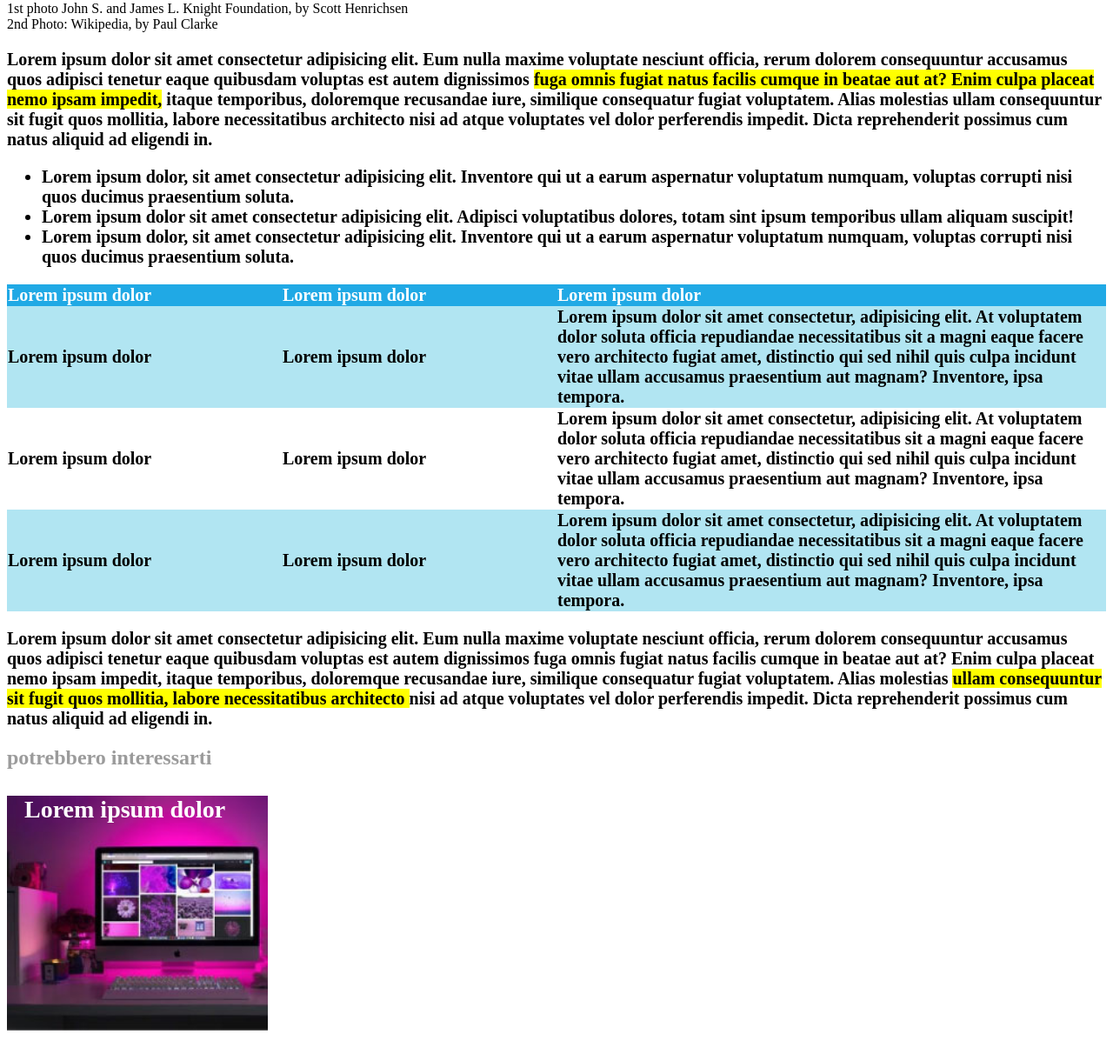
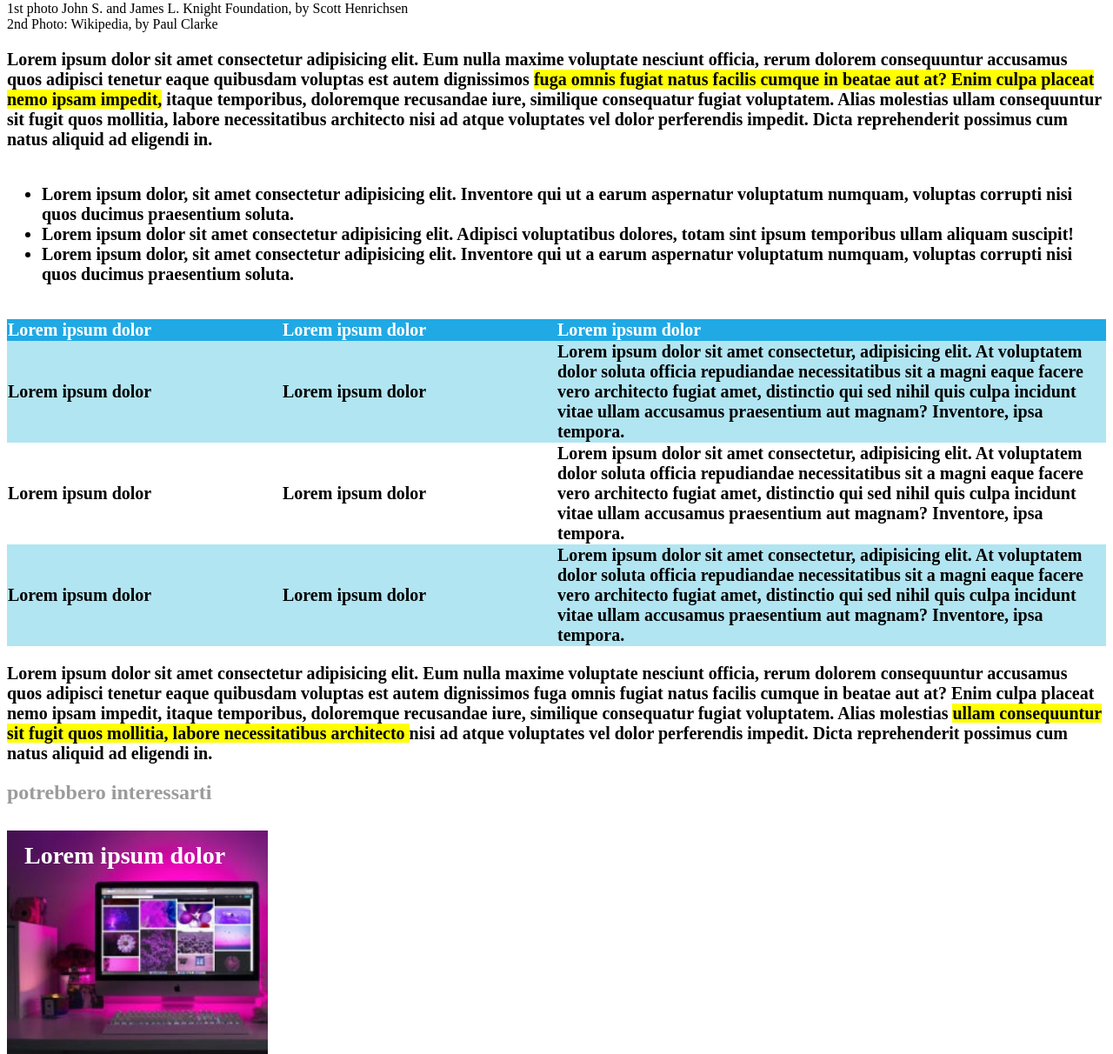
Before and after one commit to andrearep/html-css-booleaner, a plain HTML site: page index.html in a window 1280 px wide. Shown: the part 803-2015 px from the top of the page at 87% size. Drawn offline with Linux system fonts and the light colour scheme.

Commit message:
aggiunta padding

```diff
--- a/index.html
+++ b/index.html
@@ -32,10 +32,10 @@
         <span>2nd Photo: Wikipedia, by Paul Clarke</span>
 
         <!-- article paragraph -->
-        <p>Lorem ipsum dolor sit amet consectetur adipisicing elit. Eum nulla maxime voluptate nesciunt officia, rerum dolorem consequuntur accusamus quos adipisci tenetur eaque quibusdam  voluptas est autem dignissimos <span class="yellow_p">fuga omnis fugiat natus facilis cumque in beatae aut at? Enim culpa placeat nemo ipsam impedit,</span> itaque temporibus, doloremque recusandae iure, similique consequatur fugiat voluptatem. Alias molestias ullam consequuntur sit fugit quos mollitia, labore necessitatibus architecto nisi ad atque voluptates vel dolor perferendis impedit. Dicta reprehenderit possimus cum natus aliquid ad eligendi in. </p>
+        <p id="paragraph_1">Lorem ipsum dolor sit amet consectetur adipisicing elit. Eum nulla maxime voluptate nesciunt officia, rerum dolorem consequuntur accusamus quos adipisci tenetur eaque quibusdam  voluptas est autem dignissimos <span class="yellow_p">fuga omnis fugiat natus facilis cumque in beatae aut at? Enim culpa placeat nemo ipsam impedit,</span> itaque temporibus, doloremque recusandae iure, similique consequatur fugiat voluptatem. Alias molestias ullam consequuntur sit fugit quos mollitia, labore necessitatibus architecto nisi ad atque voluptates vel dolor perferendis impedit. Dicta reprehenderit possimus cum natus aliquid ad eligendi in. </p>
 
         <!-- unordered list -->
-        <ul>
+        <ul id="list">
             <li>Lorem ipsum dolor, sit amet consectetur adipisicing elit. Inventore qui ut a earum aspernatur voluptatum numquam, voluptas corrupti nisi quos ducimus praesentium soluta.</li>
             <li>Lorem ipsum dolor sit amet consectetur adipisicing elit. Adipisci voluptatibus dolores, totam sint ipsum temporibus ullam aliquam suscipit!</li>
             <li>Lorem ipsum dolor, sit amet consectetur adipisicing elit. Inventore qui ut a earum aspernatur voluptatum numquam, voluptas corrupti nisi quos ducimus praesentium soluta.</li>
--- a/styles.css
+++ b/styles.css
@@ -45,14 +45,23 @@ p,ul,li,table{
     width: 49%;
     height: 400px;
 }
+#paragraph_1{
+    padding-bottom: 20px;
+}
+
 .yellow_p{
     background-color: yellow;
 }
 
+#list{
+    padding-bottom: 20px;
+}
 table{
     width: 100%;
     border-collapse: collapse;
+    padding-bottom: 20px;
 }
+
 
 .size_columns{
     width: 50%;
@@ -72,16 +81,17 @@ th{
 }
 .article_name{
     color:white;
-    margin: 0 20px;
+    padding: 13px 20px;
     margin-top: 30px;
     font-size: 28px;
 }
 
 .article1, .article2{
+    margin-top: 15px;
     height:270px;
     width: 300px;
     background-size: cover;
-    margin: 15px 0 ;
+
 }
 
 .article1{
```
